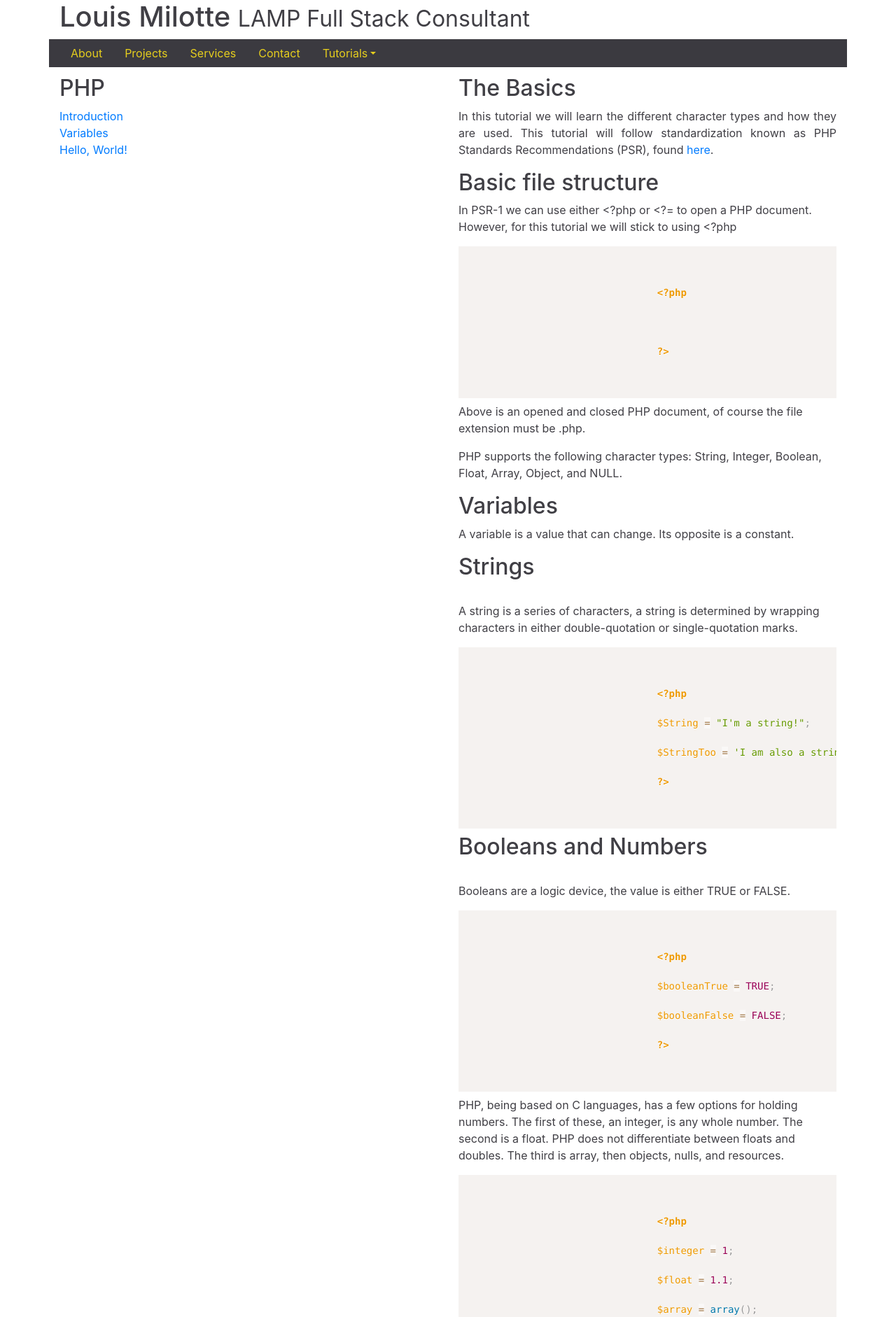
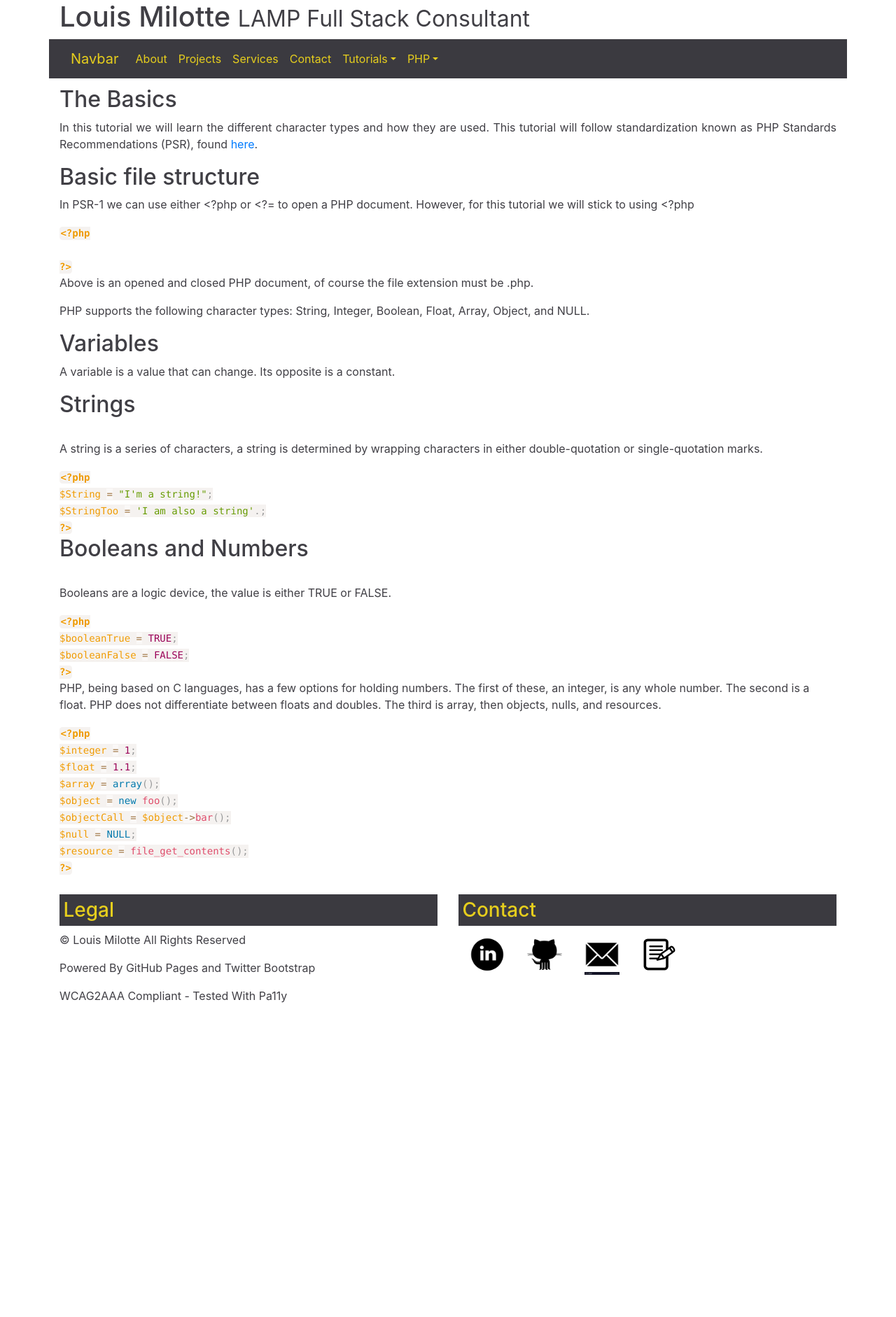
Before and after one commit to LouisMilotte/louismilotte.github.io, a plain HTML site: page tutorials/php/index.html in a window 1280 px wide. Shown: the top 1882 px of the page at 70% size. After the commit the page ends 1451 px from the top, so only its background shows below. Drawn offline with nearby package versions, Linux system fonts and the light colour scheme; some packages are replaced by stand-ins of ours; a script that the page names is missing.

Commit message:
redesign

```diff
--- a/tutorials/php/index.html
+++ b/tutorials/php/index.html
@@ -9,6 +9,11 @@
         <link rel="stylesheet" href="https://maxcdn.bootstrapcdn.com/bootstrap/4.0.0/css/bootstrap.min.css" integrity="sha384-Gn5384xqQ1aoWXA+058RXPxPg6fy4IWvTNh0E263XmFcJlSAwiGgFAW/dAiS6JXm" crossorigin="anonymous">
         <link rel='stylesheet' href='../../css/prism.css'>
         <style>
+            .tut-fixed-top{
+                position:fixed;
+                top:0;
+                left:13.5%;
+            }
             img {
                 max-height:100%;
                 max-width:100%;
@@ -104,7 +109,14 @@
             </section>
             <section class="row">
                 <div class="col-12" id="main-nav-container">
-                    <ul class="nav lg-offset-4 md-offset-4 sm-offset-4  xs-offset-0" id="main-nav">
+                    <nav class="navbar navbar-expand-lg" id="main-nav">
+                        <a class="navbar-brand" href="#">Navbar</a>
+                        <button class="navbar-toggler" type="button" data-toggle="collapse" data-target="#navbarSupportedContent" aria-controls="navbarSupportedContent" aria-expanded="false" aria-label="Toggle navigation">
+                            <span class="navbar-toggler-icon"></span>
+                        </button>
+
+                        <div class="collapse navbar-collapse" id="navbarSupportedContent">
+                            <ul class="navbar-nav mr-auto">
                                 <li class="nav-item">
                                     <a href="/index.html#about" class="nav-link">About</a>
                                 </li>
@@ -123,25 +135,21 @@
                                         <a class="dropdown-item" href="tutorials/php/index.html">PHP</a>
                                     </div>
                                 </li>
+                                <li class="nav-item dropdown">
+                                    <a class="nav-link dropdown-toggle" data-toggle="dropdown" href="#" role="button" aria-haspopup="true" aria-expanded="false">PHP</a>
+                                    <div class="dropdown-menu">
+                                        <a class="dropdown-item" href="#basics">Introduction</a>
+                                        <a class="dropdown-item" href="#variables">Variables</a>
+                                        <a class="dropdown-item" href="#" onclick='alert("Sorry, this page is coming soon.")'>Hello, World!</a>
+                                    </div>
+                                </li>
                             </ul>
+                        </div>
+                    </nav>
                 </div>
             </section>
             <section class='row'>
-                <div class='col-6'>
-                    <h2>PHP</h2>
-                    <ul class="nav flex-column">
-                        <li class="nav-item">
-                            <a href="#basics">Introduction</a>
-                        </li>
-                        <li class="nav-item">
-                            <a href="#variables">Variables</a>
-                        </li>
-                        <li class="nav-item">
-                            <a href="#" onclick='alert("Sorry, this page is coming soon.")'>Hello, World!</a>
-                        </li>
-                    </ul>
-                </div>
-                <div class="col-6">
+                <div class="col-12">
                     <div class="row">
                         <div class="col-12">
                             <h2 id="basics">The Basics</h2>
@@ -151,13 +159,11 @@
                             </p>
                             <h2>Basic file structure</h2>
                             <p>In PSR-1 we can use either &lt;?php or &lt;?= to open a PHP document. However, for this tutorial we will stick to using &lt;?php</p>
-                            <pre class='language-php text-left'>
-                            <code>
+                            <code class='language-php'>
                                 &lt;?php<br/>
                                 <br/>
                                 ?&gt;
                             </code>
-                            </pre>
                             <p>
                                 Above is an opened and closed PHP document, of course the file extension must be .php.
                             </p>
@@ -178,36 +184,31 @@
                         <div class='col-12'>
                             <h2>Strings</h2><br/>
                             <p>A string is a series of characters, a string is determined by wrapping characters in either double-quotation or single-quotation marks.</p>
-                            <pre class='language-php text-left'>
-                            <code>
+                            <code class='language-php'>
                                 &lt;?php<br/>
                                 $String = "I'm a string!";<br/>
                                 $StringToo = 'I am also a string'.;<br/>
                                 ?&gt;
                             </code>
-                            </pre>
                         </div>
                     </div>
                     <div class='row'>
                         <div class='col-12'>
                             <h2>Booleans and Numbers</h2><br/>
                             <p>Booleans are a logic device, the value is either TRUE or FALSE.</p>
-                            <pre class='language-php text-left'>
-                            <code>
+                            <code class='language-php'>
                                 &lt;?php<br/>
                                 $booleanTrue = TRUE;<br/>
                                 $booleanFalse = FALSE;<br/>
                                 ?&gt;
                             </code>
-                            </pre>
                         </div>
                     </div>
                     <div class='row'>
 
                         <div class='col-12'>
                             <p>PHP, being based on C languages, has a few options for holding numbers. The first of these, an integer, is any whole number. The second is a float. PHP does not differentiate between floats and doubles. The third is array, then objects, nulls, and resources.</p>
-                            <pre class='language-php text-left'>
-                            <code>
+                            <code class='language-php'>
                                 &lt;?php<br/>
                                 $integer = 1;<br/>
                                 $float = 1.1;<br/>
@@ -218,7 +219,6 @@
                                 $resource = file_get_contents();<br/>
                                 ?&gt;
                             </code>
-                            </pre>
                         </div>
                     </div>
                 </div>
@@ -249,5 +249,16 @@
         <script src="https://maxcdn.bootstrapcdn.com/bootstrap/4.0.0/js/bootstrap.min.js" integrity="sha384-JZR6Spejh4U02d8jOt6vLEHfe/JQGiRRSQQxSfFWpi1MquVdAyjUar5+76PVCmYl" crossorigin="anonymous"></script>
         <script src='../../js/prism.js'>
         </script>
+        <script>
+            $(window).scroll(function () {
+                if (window.innerWidth > 414) {
+                    if ($(document).scrollTop() > 114) {
+                        $('#main-nav-container').addClass('fixed-top');
+                    } else {
+                        $('#main-nav-container').removeClass('fixed-top');
+                    }
+                }
+            });
+        </script>
     </body>
 </html>
```
Also changed, not shown: js/codeify.js (added, +25 -0 lines). Lines whose indentation alone changed are shown as unchanged.
